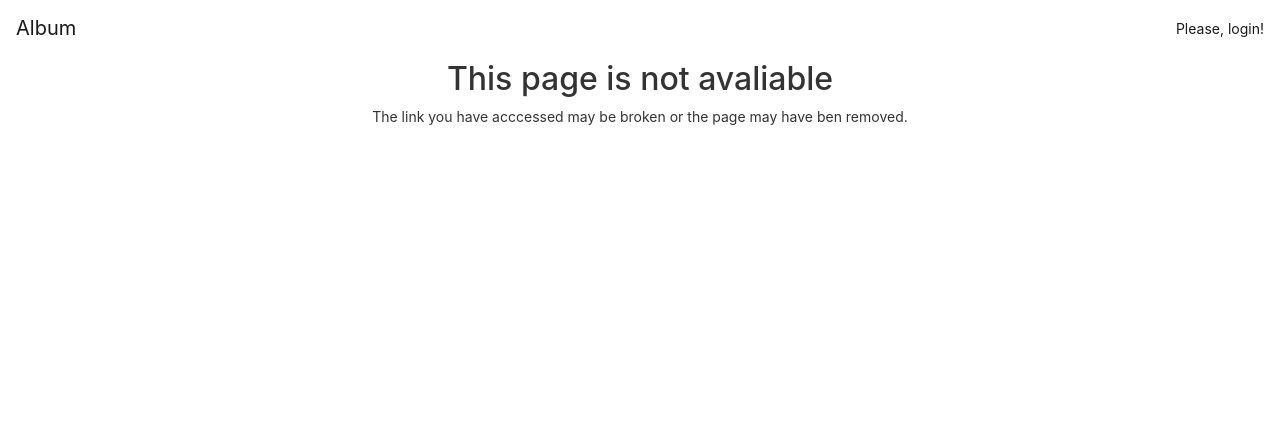
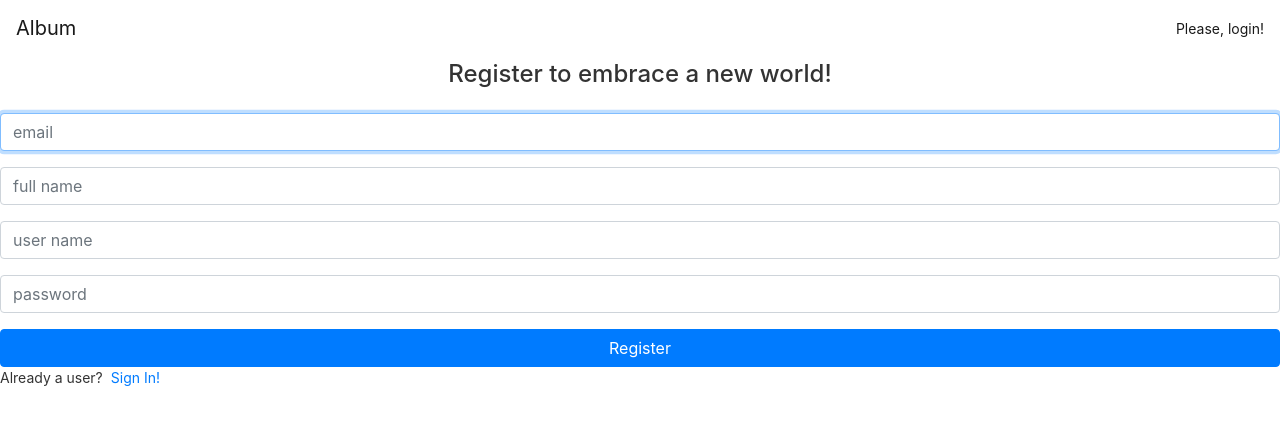
Before and after one commit to rafaelmonteiro20/album, an Angular app in the folder ngapp/: page /signup in a window 1280 px wide. Shown: the top 424 px of the page. Built offline with nearby package versions, Linux system fonts and the light colour scheme.

Commit message:
Criando component de cadastro de usuário

```diff
--- a/ngapp/src/app/app.routing.module.ts
+++ b/ngapp/src/app/app.routing.module.ts
@@ -5,11 +5,16 @@ import { PhotoListComponent } from './photos/photo-list/photo-list.component';
 import { NotFoundComponent } from './errors/not-found/not-found.component';
 import { PhotoListResolver } from './photos/photo-list/photo-list.resolver';
 import { SignInComponent } from './home/signin/signin.component';
+import { SignUpComponent } from './home/signup/signup.component';
 
 const routes: Routes = [
     {
         path: '',
         component: SignInComponent
+    },
+    {
+        path: 'signup',
+        component: SignUpComponent
     },
     {
         path: 'user/photos',
--- a/ngapp/src/app/home/signin/signin.component.html
+++ b/ngapp/src/app/home/signin/signin.component.html
@@ -35,4 +35,4 @@
     </button>
 </form>
 
-<p class="mt-3">Not a user? <a>Register now</a></p>
+<p class="mt-3">Not a user?<a [routerLink]="['signup']" class="ml-2">Register now</a></p>
--- /dev/null
+++ b/ngapp/src/app/home/signup/signup.component.html
@@ -0,0 +1,23 @@
+<h4 class="text-center"> Register to embrace a new world!</h4>
+
+<form class="form mt-4">
+    <div class="form-group">
+        <input  placeholder="email" class="form-control" autofocus >
+    </div>
+
+    <div class="form-group">
+        <input placeholder="full name" class="form-control">
+    </div>
+
+    <div class="form-group">
+        <input placeholder="user name" class="form-control">
+    </div>
+
+    <div class="form-group">
+        <input type="password" placeholder="password" class="form-control">
+    </div>
+
+    <button class="btn btn-primary btn-block">Register</button>
+
+    <p>Already a user?<a [routerLink]="['']" class="ml-2">Sign In!</a></p>
+</form>
```
Also changed, not shown: ngapp/src/app/home/home.module.ts (+6 -3 lines), ngapp/src/app/home/signup/signup.component.ts (added, +8 -0 lines).
